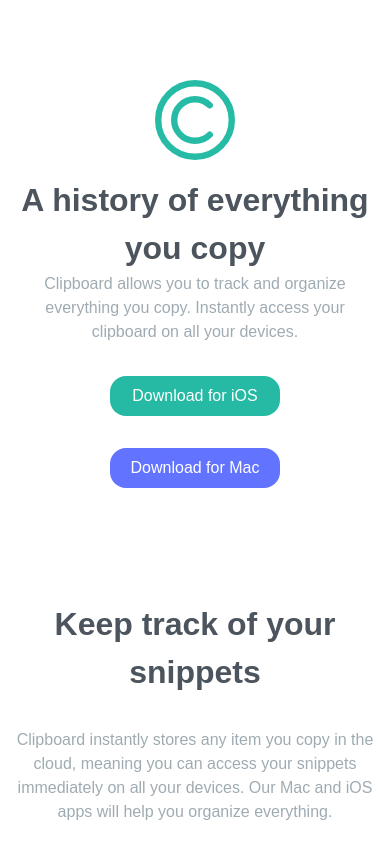
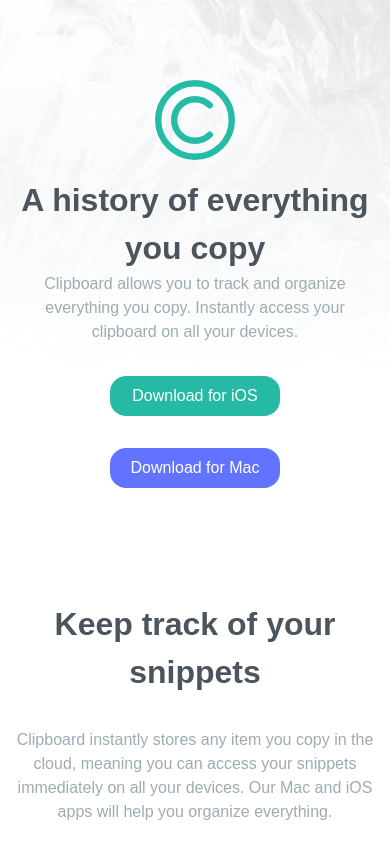
Before and after one commit to anicheghelidze/anicheghelidze.github.io-clipboard-landing-page, a plain HTML site: page index.html in a window 390 px wide. Shown: the top 844 px of the page. Drawn offline with Linux system fonts and the light colour scheme; a web font is replaced by a local one.

Commit message:
Update index.css

```diff
--- a/index.css
+++ b/index.css
@@ -31,7 +31,7 @@ body {
     line-height: 1.5;
     -webkit-font-smoothing: antialiased;
     font-family: 'Bai Jamjuree', sans-serif;
-    background-image:url(/clipboard-landing-page-master/images/bg-header-mobile.png);
+    background-image:url(bg-header-mobile.png);
     background-repeat: no-repeat;
     background-size: contain;
 }
```
